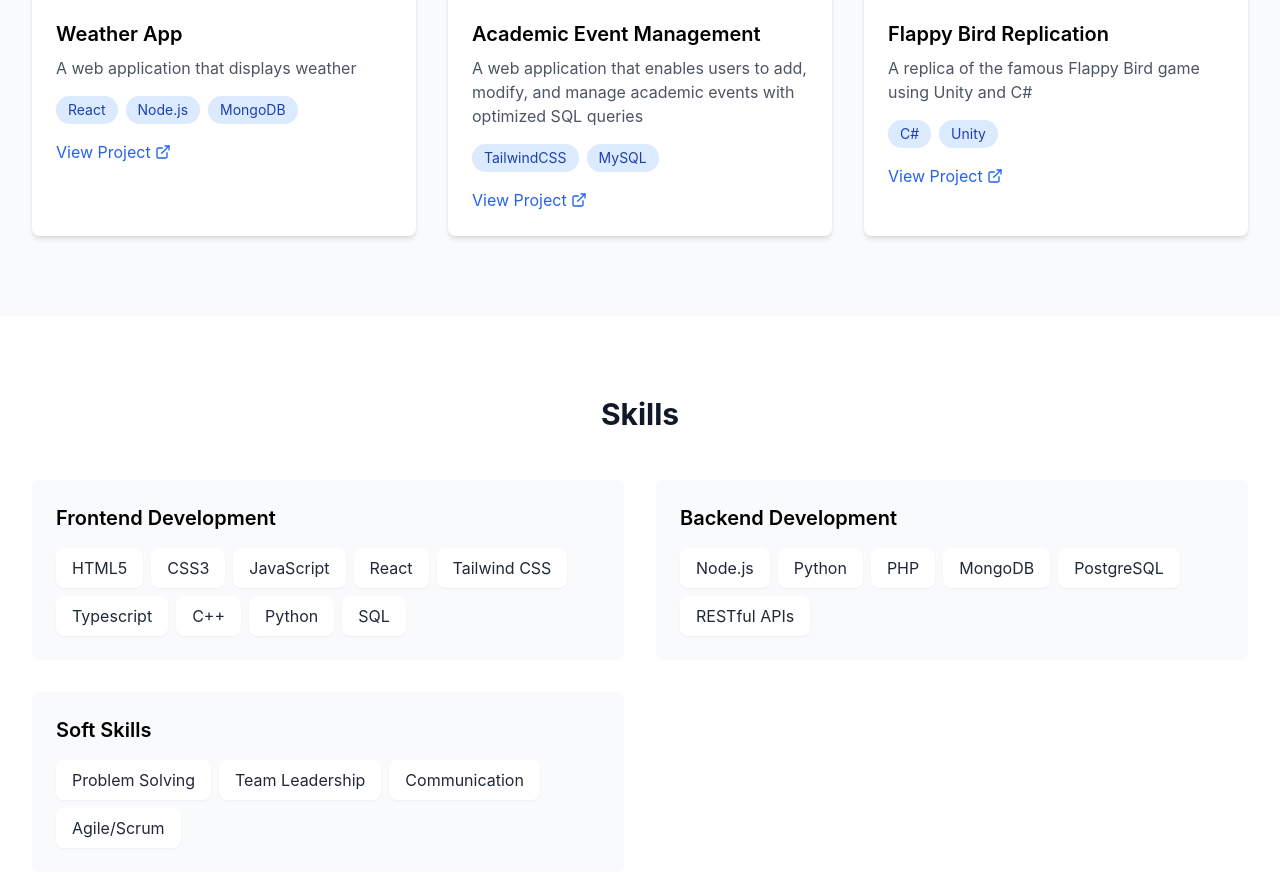
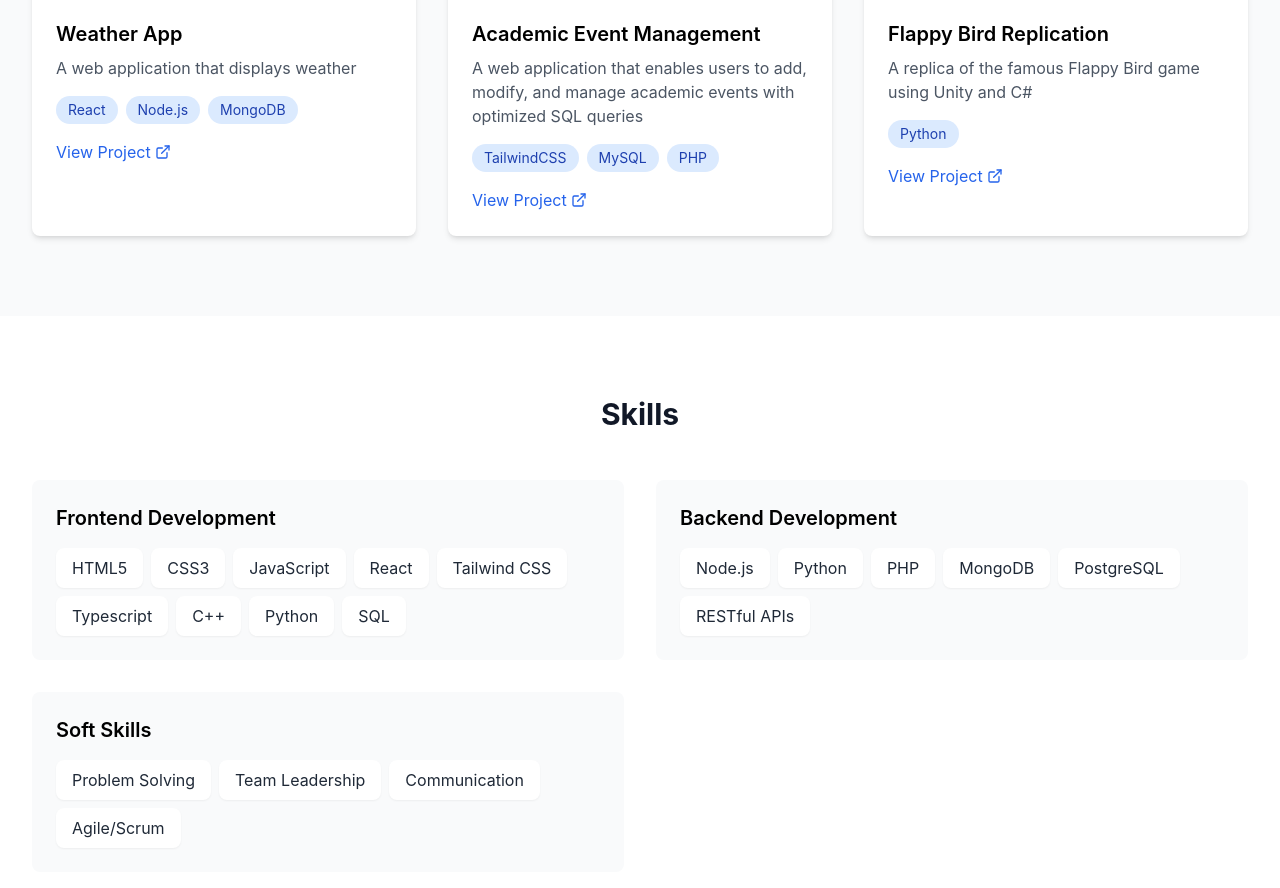
Before and after one commit to khoitran590/PeterTranPortfolio, a React (Create React App) app: page / in a window 1280 px wide. Shown: the part 2080-2968 px from the top of the page. Built offline with nearby package versions, Linux system fonts and the light colour scheme.

Commit message:
Fix some wording

```diff
--- a/src/components/Projects.jsx
+++ b/src/components/Projects.jsx
@@ -15,14 +15,14 @@ const Projects = () => {
       title: 'Academic Event Management',
       description: 'A web application that enables users to add, modify, and manage academic events with optimized SQL queries',
       image: '/assets/academic.jpg',
-      technologies: ['TailwindCSS', 'MySQL'],
+      technologies: ['TailwindCSS', 'MySQL', 'PHP'],
       link: 'https://github.com/bwhelan212/academic-event-management-company',
     },
     {
       title: 'Flappy Bird Replication',
       description: 'A replica of the famous Flappy Bird game using Unity and C#',
       image: '/assets/flappy.jpg',
-      technologies: ['C#', 'Unity'],
+      technologies: ['Python'],
       link: 'https://github.com/sebavillani916/flappybird',
     },
   ];
```
